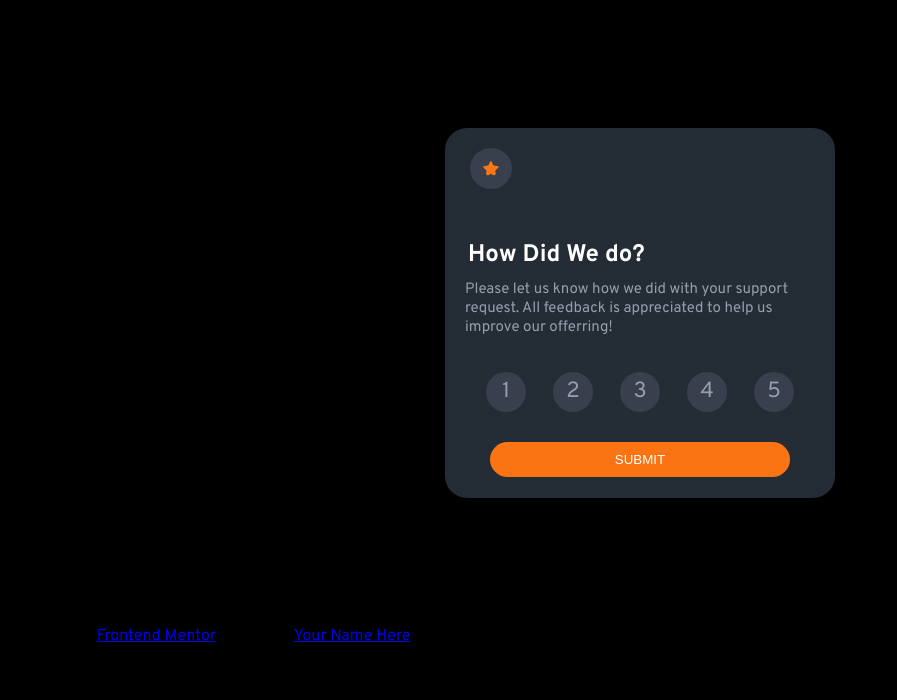
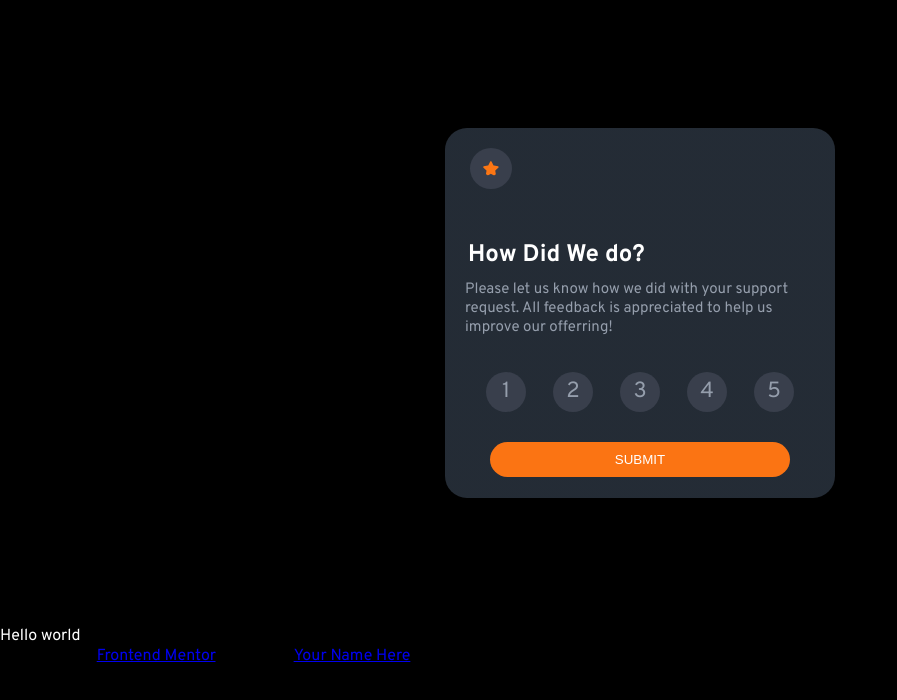
Before and after one commit to bluesky1992-web/interactive-rating-component-main, a plain HTML site: page index.html in a window 1280 px wide. Shown: the whole page, without its empty margins (0-897 px from the left). Drawn offline with Linux system fonts and the light colour scheme.

Commit message:
main ui done working on modal and js

```diff
--- a/app.js
+++ b/app.js
@@ -0,0 +1 @@
+const submitButton = document.querySelector('#submit')
--- a/index.html
+++ b/index.html
@@ -39,8 +39,8 @@
       </div>
 
     </main>
-     <div class="modal">
-
+     <div class="modal-content">
+        <span style="color:white">Hello world</span>
      </div>
     <div class="attribution">
       Challenge by
--- a/style.css
+++ b/style.css
@@ -37,7 +37,7 @@ p {
   margin: 10% auto;
   border-radius: 22px;
 }
-img {
+ img {
   margin-left: 5px;
   padding: 13px;
   border-radius: 50%;
```
